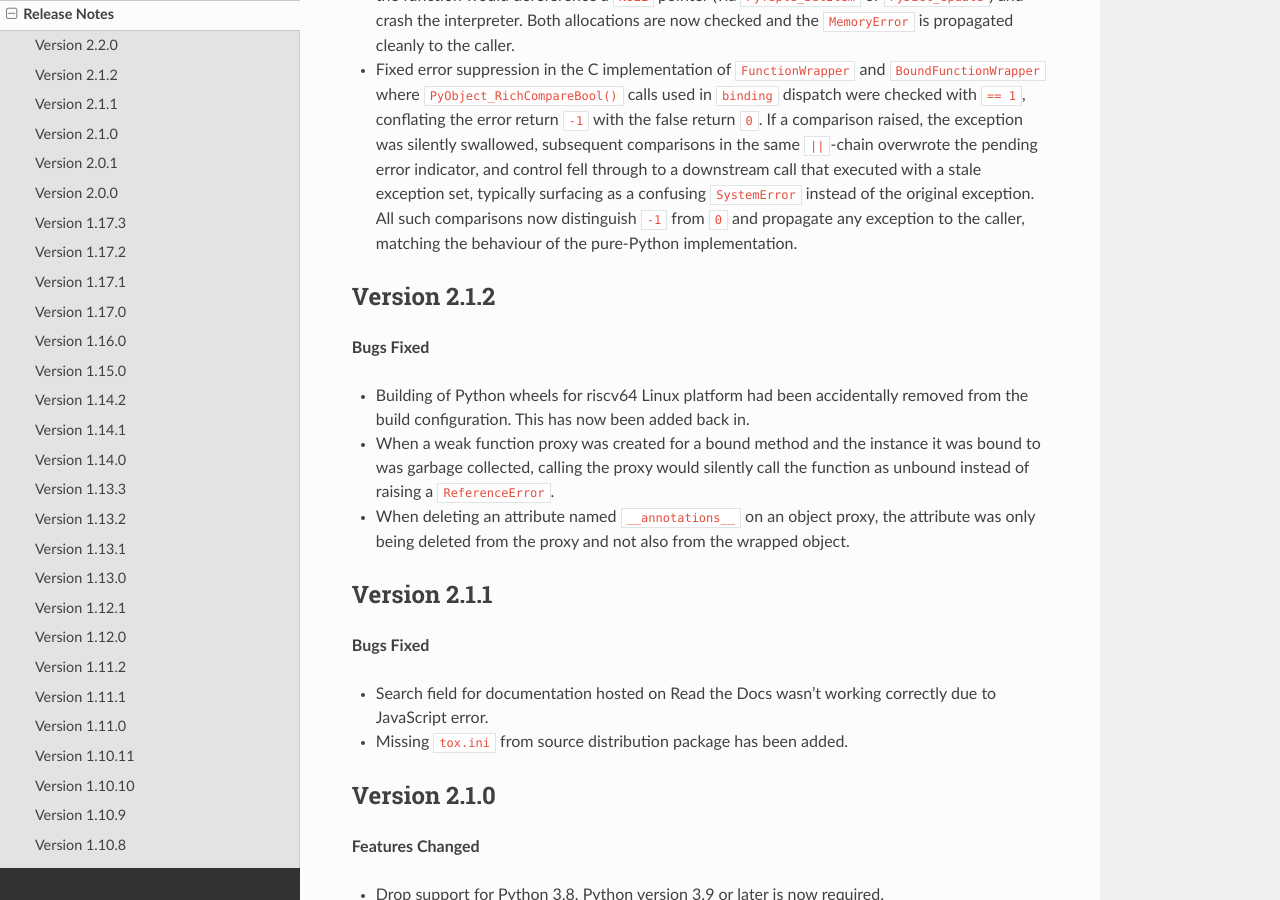
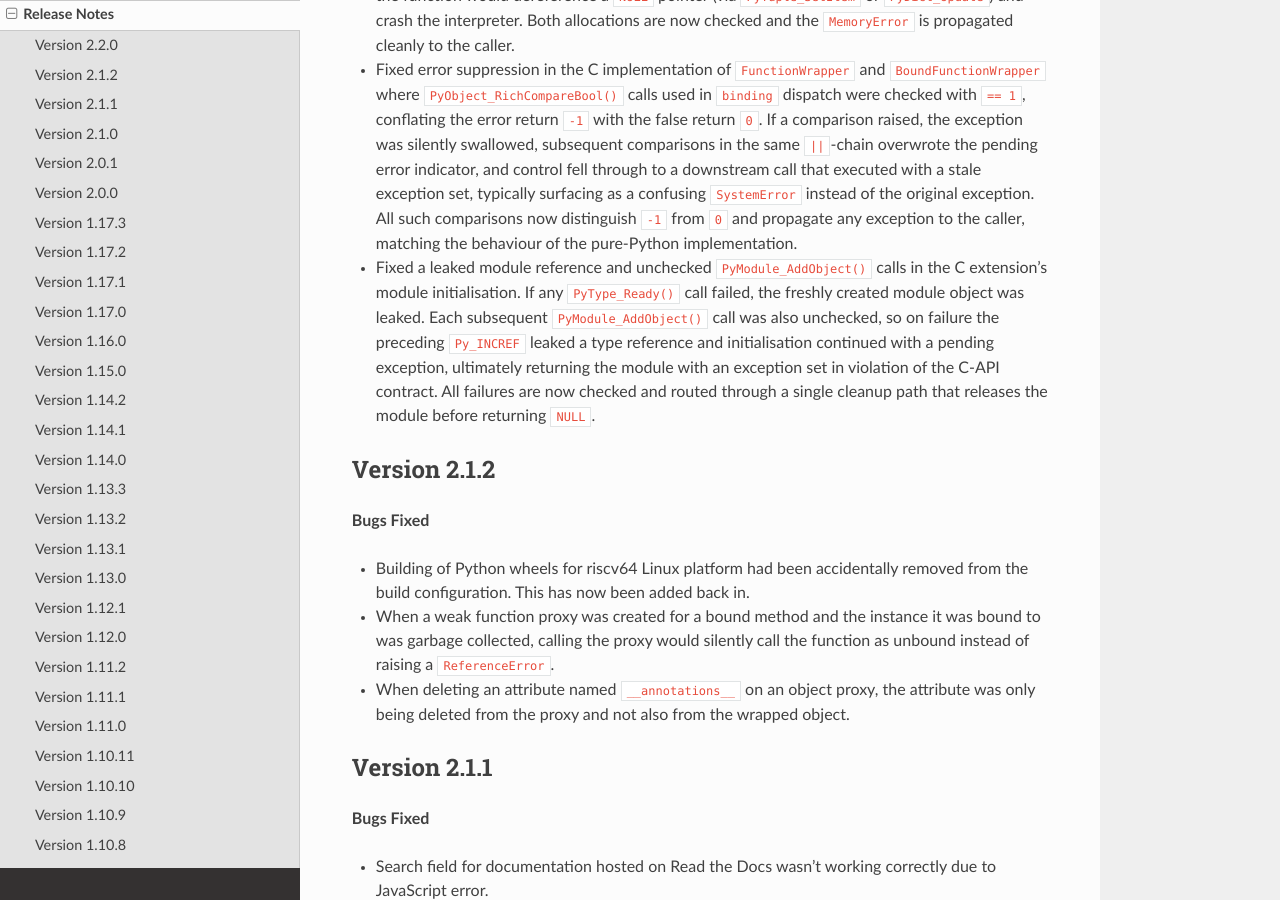
Before and after one commit to GrahamDumpleton/wrapt, a Sphinx documentation site: the page built from docs/changes.rst, in a window 1280 px wide and 900 px high, scrolled down 1342 px. Built offline with Sphinx 7.4.7 and the Read the Docs theme 3.1.0, drawn with Linux system fonts in a browser that asks for light colours.

Commit message:
Fix module reference leak and unchecked PyModule_AddObject in moduleinit
In the C extension's moduleinit(), six PyType_Ready() calls returned
NULL on failure without releasing the freshly created module object,
leaking its reference. The six following PyModule_AddObject() calls
were also unchecked: on failure the preceding Py_INCREF leaked a type
reference, and initialisation continued issuing further calls with a
pending exception before returning the module as if successful, in
violation of the C-API contract.

All failures are now routed through a single cleanup label that
Py_DECREFs the module before returning NULL. A WRAPT_ADD_TYPE helper
macro wraps each publish step, using PyModule_AddObjectRef on Python
3.10+ and falling back to a checked Py_INCREF/PyModule_AddObject pair
with Py_DECREF-on-failure on earlier versions.

Closes #327

```diff
--- a/docs/changes.rst
+++ b/docs/changes.rst
@@ -81,6 +81,16 @@ Version 2.2.0
   original exception. All such comparisons now distinguish ``-1`` from
   ``0`` and propagate any exception to the caller, matching the behaviour
   of the pure-Python implementation.
+
+* Fixed a leaked module reference and unchecked ``PyModule_AddObject()``
+  calls in the C extension's module initialisation. If any ``PyType_Ready()``
+  call failed, the freshly created module object was leaked. Each subsequent
+  ``PyModule_AddObject()`` call was also unchecked, so on failure the
+  preceding ``Py_INCREF`` leaked a type reference and initialisation
+  continued with a pending exception, ultimately returning the module
+  with an exception set in violation of the C-API contract. All failures
+  are now checked and routed through a single cleanup path that releases
+  the module before returning ``NULL``.
 
 Version 2.1.2
 -------------
```
Also changed, not shown: 1 other file.
